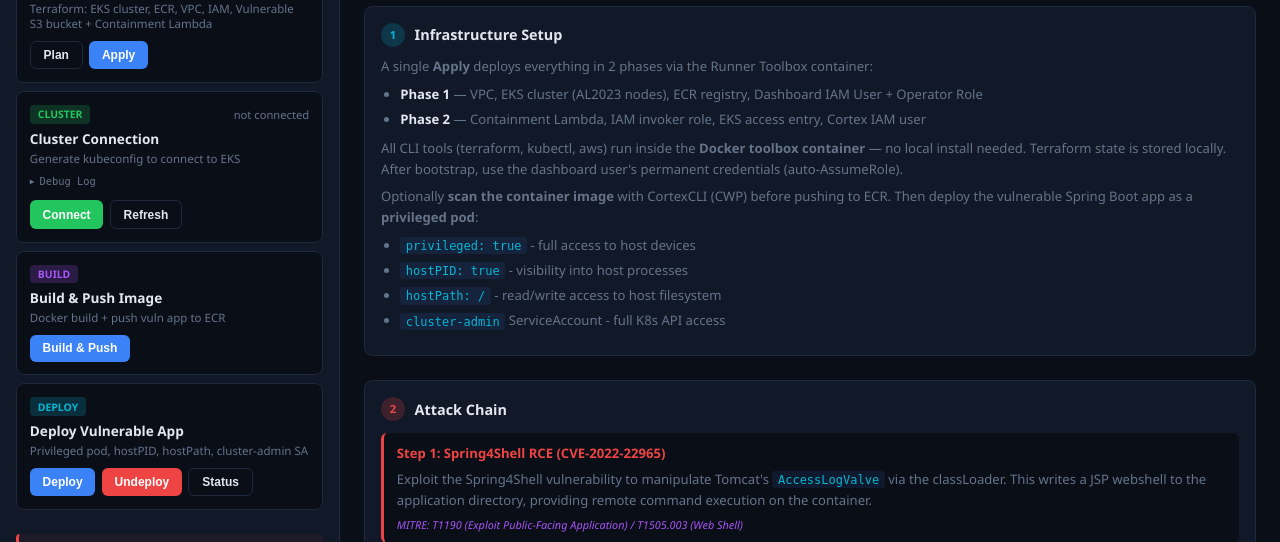
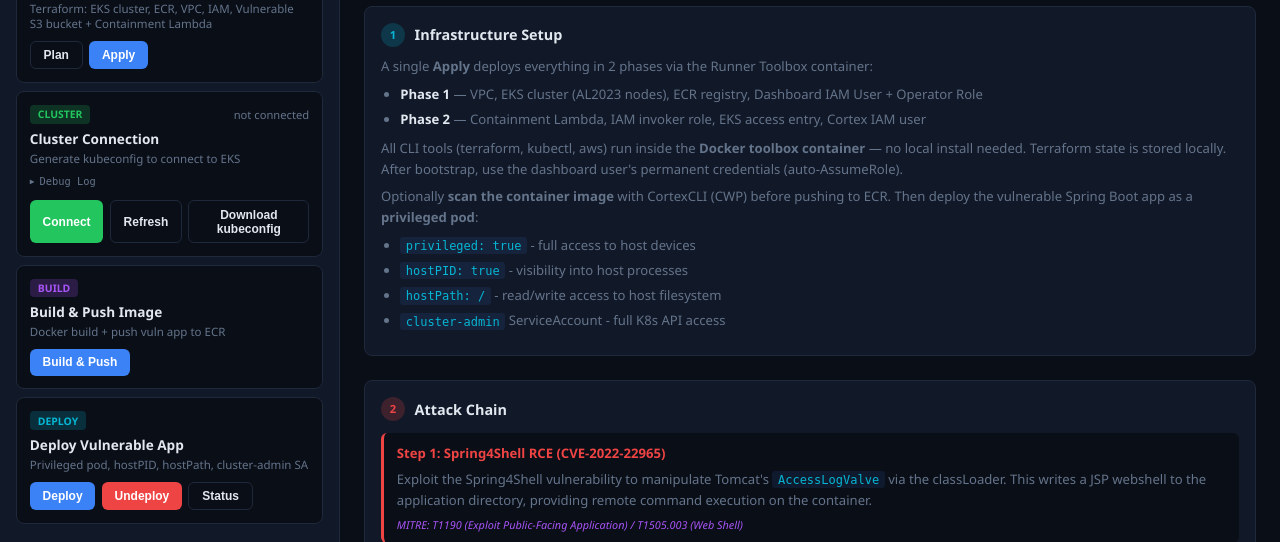
Before and after one commit to cortex-cloud-demo/K8s-Container-Escape-Demo, a Flask app: page / in a window 1280 px wide. Shown: the part 899-1441 px from the top of the page. Run offline with Flask 3, Linux system fonts and the light colour scheme; some libraries are stand-ins or nearby versions.

Commit message:
Update RKE2 support

```diff
--- a/dashboard/app.py
+++ b/dashboard/app.py
@@ -14,7 +14,7 @@
 import urllib.error
 import urllib.parse
 
-from flask import Flask, jsonify, render_template, request
+from flask import Flask, jsonify, render_template, request, send_file
 
 app = Flask(__name__)
 
@@ -264,6 +264,84 @@
     return " ".join(parts)
 
 
+def patch_kubeconfig_skip_tls(content):
+    """Rewrite a kubeconfig so each cluster uses insecure-skip-tls-verify.
+
+    Removes certificate-authority-data and sets insecure-skip-tls-verify: true.
+    This avoids TLS validation failures when a TLS-intercepting VPN
+    (GlobalProtect with `decrypt-untrust`) sits between the client and the
+    RKE2 API server. The cluster control plane is exposed publicly for the
+    demo and authenticated via client cert / bearer token in the same file,
+    so skipping CA verification is acceptable here.
+    """
+    try:
+        kc = yaml.safe_load(content)
+    except Exception:
+        return content
+    if not isinstance(kc, dict) or not kc.get("clusters"):
+        return content
+    for entry in kc["clusters"]:
+        cluster = entry.get("cluster") or {}
+        cluster.pop("certificate-authority-data", None)
+        cluster.pop("certificate-authority", None)
+        cluster["insecure-skip-tls-verify"] = True
+        entry["cluster"] = cluster
+    return yaml.safe_dump(kc, default_flow_style=False)
+
+
+def ensure_rke2_kubeconfig(force_refresh=False):
+    """Ensure the RKE2 BYOC kubeconfig file exists, fetching from SSM if needed.
+
+    Returns (ok, message, info) where info is {'cluster': ..., 'region': ...,
+    'endpoint': ...} on success.
+    """
+    region = aws_credentials.get("aws_region") or "eu-west-3"
+    info = {"cluster": "rke2-escape-demo", "region": region, "endpoint": ""}
+
+    if (not force_refresh
+            and os.path.isfile(KUBECONFIG_BYOC_PATH)
+            and os.path.getsize(KUBECONFIG_BYOC_PATH) > 0):
+        return True, "kubeconfig already present", info
+
+    env = os.environ.copy()
+    env.update(get_aws_env())
+    param_name = f"/{RKE2_PROJECT_NAME}/kubeconfig"
+    r = subprocess.run(
+        f"aws ssm get-parameter --region {region} --name {param_name} "
+        f"--with-decryption --query Parameter.Value --output text",
+        shell=True, capture_output=True, text=True, env=env, timeout=30,
+    )
+    if r.returncode != 0:
+        msg = r.stderr.strip() or "unknown error"
+        return False, (
+            f"Failed to fetch RKE2 kubeconfig from SSM ({param_name}): {msg}. "
+            f"Check that the RKE2 apply has finished and cloud-init pushed the "
+            f"kubeconfig (~3-5 min after apply)."
+        ), info
+    kc = r.stdout.strip()
+    if not kc or kc.startswith("file://"):
+        return False, (
+            "SSM returned empty kubeconfig. Wait for cloud-init to finish "
+            "(~3-5 min after RKE2 apply) and try again."
+        ), info
+
+    kc = patch_kubeconfig_skip_tls(kc)
+    with open(KUBECONFIG_BYOC_PATH, "w") as f:
+        f.write(kc)
+    os.chmod(KUBECONFIG_BYOC_PATH, 0o600)
+
+    external_cluster["enabled"] = True
+    external_cluster["kubeconfig"] = kc
+    if not external_cluster.get("app_host"):
+        public_ip = tf_output(TERRAFORM_RKE2_DIR, "public_ip", env)
+        if public_ip:
+            external_cluster["app_host"] = f"{public_ip}:{RKE2_INGRESS_PORT}"
+    if not external_cluster.get("image_url"):
+        external_cluster["image_url"] = RKE2_DEFAULT_IMAGE
+    save_credentials()
+    return True, "kubeconfig fetched from SSM", info
+
+
 def generate_kubeconfig(cluster_name, region):
     """Generate a kubeconfig with AWS credentials embedded in the exec env section."""
     env = os.environ.copy()
@@ -658,24 +736,68 @@
 
 @app.route("/api/kubeconfig/generate", methods=["POST"])
 def api_generate_kubeconfig():
-    """Generate kubeconfig with embedded AWS credentials."""
+    """Connect to the cluster. EKS: generate kubeconfig with embedded AWS creds.
+    RKE2/BYOC: ensure the BYOC kubeconfig file is present (fetch from SSM for RKE2)."""
     try:
+        mode = (app_settings.get("infra_mode") or "eks").lower()
+
+        if mode == "rke2":
+            # Always re-fetch from SSM so we pick up the latest server IP after
+            # an EC2 re-deploy. Cheap (one AWS call) and avoids the "stale
+            # kubeconfig with old IP" trap.
+            ok, msg, info = ensure_rke2_kubeconfig(force_refresh=True)
+            if not ok:
+                return jsonify({"status": "error", "message": msg}), 500
+            return jsonify({
+                "status": "ok",
+                "path": KUBECONFIG_BYOC_PATH,
+                "cluster": info.get("cluster") or "rke2-escape-demo",
+                "region": info.get("region") or aws_credentials.get("aws_region") or "eu-west-3",
+                "mode": "rke2",
+            })
+
+        if mode == "byoc":
+            if not external_cluster.get("enabled") or not os.path.isfile(KUBECONFIG_BYOC_PATH):
+                return jsonify({
+                    "status": "error",
+                    "message": "BYOC kubeconfig not configured. Use the BYOC settings card to upload one.",
+                }), 400
+            return jsonify({
+                "status": "ok",
+                "path": KUBECONFIG_BYOC_PATH,
+                "cluster": "byoc-cluster",
+                "region": aws_credentials.get("aws_region") or "",
+                "mode": "byoc",
+            })
+
+        # EKS (default)
         env = os.environ.copy()
         env.update(get_aws_env())
         region = tf_output(TERRAFORM_DIR, "region", env) or aws_credentials["aws_region"] or "eu-west-3"
         cluster = tf_output(TERRAFORM_DIR, "cluster_name", env) or "eks-escape-demo"
         path = generate_kubeconfig(cluster, region)
-        return jsonify({"status": "ok", "path": path, "cluster": cluster, "region": region})
+        return jsonify({
+            "status": "ok", "path": path, "cluster": cluster,
+            "region": region, "mode": "eks",
+        })
     except Exception as e:
         return jsonify({"status": "error", "message": str(e)}), 500
 
 
 @app.route("/api/kubeconfig/status", methods=["GET"])
 def api_kubeconfig_status():
-    """Check kubeconfig existence and test cluster connectivity."""
+    """Check kubeconfig existence and test cluster connectivity.
+
+    Mode-aware: in EKS mode we read .kubeconfig and run `aws eks get-token`;
+    in RKE2/BYOC mode we read .kubeconfig-byoc and skip the AWS auth step.
+    """
     debug_log = []
+    mode = (app_settings.get("infra_mode") or "eks").lower()
+    is_external = mode in ("rke2", "byoc")
+    kubeconfig_file = KUBECONFIG_BYOC_PATH if is_external else KUBECONFIG_PATH
+
     result = {
-        "kubeconfig_exists": os.path.exists(KUBECONFIG_PATH),
+        "kubeconfig_exists": os.path.exists(kubeconfig_file),
         "cluster_name": None,
         "region": None,
         "endpoint": None,
@@ -683,27 +805,34 @@
         "server_version": None,
         "nodes": None,
         "error": None,
+        "mode": mode,
         "debug": debug_log,
     }
 
-    debug_log.append(f"KUBECONFIG path: {KUBECONFIG_PATH}")
+    debug_log.append(f"Infra mode: {mode}")
+    debug_log.append(f"KUBECONFIG path: {kubeconfig_file}")
     debug_log.append(f"KUBECONFIG exists: {result['kubeconfig_exists']}")
 
     if not result["kubeconfig_exists"]:
-        debug_log.append("No kubeconfig file found. Click 'Connect' to generate one.")
+        if is_external:
+            debug_log.append(
+                "No BYOC kubeconfig found. For RKE2: click 'Connect' to fetch it "
+                "from SSM (requires cloud-init to be done, ~3-5 min after apply)."
+            )
+        else:
+            debug_log.append("No kubeconfig file found. Click 'Connect' to generate one.")
         return jsonify(result)
 
     # Read cluster name from kubeconfig
     try:
-        import yaml
-        with open(KUBECONFIG_PATH) as f:
+        with open(kubeconfig_file) as f:
             kc = yaml.safe_load(f)
         if kc and kc.get("clusters"):
             result["cluster_name"] = kc["clusters"][0]["name"]
             result["endpoint"] = kc["clusters"][0]["cluster"].get("server", "")
             debug_log.append(f"Cluster: {result['cluster_name']}")
             debug_log.append(f"Endpoint: {result['endpoint']}")
-        if kc and kc.get("users"):
+        if kc and kc.get("users") and not is_external:
             user_exec = kc["users"][0].get("user", {}).get("exec", {})
             args = user_exec.get("args", [])
             for i, a in enumerate(args):
@@ -719,34 +848,39 @@
     except Exception as e:
         debug_log.append(f"Error reading kubeconfig: {e}")
 
-    # Test connectivity
+    # Build env: for EKS we need AWS creds for the exec plugin; for BYOC/RKE2
+    # we only need KUBECONFIG to point at the right file.
     env = os.environ.copy()
-    env.update(get_aws_env())
-    debug_log.append(f"AWS_ACCESS_KEY_ID set in env: {bool(env.get('AWS_ACCESS_KEY_ID'))}")
-    debug_log.append(f"AWS_SESSION_TOKEN set in env: {bool(env.get('AWS_SESSION_TOKEN'))}")
-    debug_log.append(f"AWS_REGION: {env.get('AWS_REGION', 'not set')}")
-
-    # Step 1: test aws eks get-token
-    try:
-        cluster_name = result["cluster_name"] or "eks-escape-demo"
-        region = result["region"] or env.get("AWS_REGION", "eu-west-3")
-        token_r = subprocess.run(
-            f"aws eks get-token --cluster-name {cluster_name} --region {region} --output json",
-            shell=True, capture_output=True, text=True, env=env, timeout=15,
-        )
-        if token_r.returncode == 0:
-            debug_log.append("aws eks get-token: OK")
-        else:
-            debug_log.append(f"aws eks get-token: FAILED (exit {token_r.returncode})")
-            debug_log.append(f"stderr: {token_r.stderr.strip()}")
-            result["error"] = f"aws eks get-token failed: {token_r.stderr.strip()}"
+    if is_external:
+        env["KUBECONFIG"] = kubeconfig_file
+    else:
+        env.update(get_aws_env())
+        debug_log.append(f"AWS_ACCESS_KEY_ID set in env: {bool(env.get('AWS_ACCESS_KEY_ID'))}")
+        debug_log.append(f"AWS_SESSION_TOKEN set in env: {bool(env.get('AWS_SESSION_TOKEN'))}")
+        debug_log.append(f"AWS_REGION: {env.get('AWS_REGION', 'not set')}")
+
+    # Step 1 (EKS only): test aws eks get-token
+    if not is_external:
+        try:
+            cluster_name = result["cluster_name"] or "eks-escape-demo"
+            region = result["region"] or env.get("AWS_REGION", "eu-west-3")
+            token_r = subprocess.run(
+                f"aws eks get-token --cluster-name {cluster_name} --region {region} --output json",
+                shell=True, capture_output=True, text=True, env=env, timeout=15,
+            )
+            if token_r.returncode == 0:
+                debug_log.append("aws eks get-token: OK")
+            else:
+                debug_log.append(f"aws eks get-token: FAILED (exit {token_r.returncode})")
+                debug_log.append(f"stderr: {token_r.stderr.strip()}")
+                result["error"] = f"aws eks get-token failed: {token_r.stderr.strip()}"
+                return jsonify(result)
+        except subprocess.TimeoutExpired:
+            debug_log.append("aws eks get-token: TIMEOUT (15s)")
+            result["error"] = "aws eks get-token timed out"
             return jsonify(result)
-    except subprocess.TimeoutExpired:
-        debug_log.append("aws eks get-token: TIMEOUT (15s)")
-        result["error"] = "aws eks get-token timed out"
-        return jsonify(result)
-    except Exception as e:
-        debug_log.append(f"aws eks get-token: EXCEPTION {e}")
+        except Exception as e:
+            debug_log.append(f"aws eks get-token: EXCEPTION {e}")
 
     # Step 2: kubectl version
     try:
@@ -803,6 +937,26 @@
     return jsonify(result)
 
 
+@app.route("/api/kubeconfig/download", methods=["GET"])
+def api_kubeconfig_download():
+    """Download the active kubeconfig file (EKS .kubeconfig or BYOC/RKE2 .kubeconfig-byoc)."""
+    mode = (app_settings.get("infra_mode") or "eks").lower()
+    is_external = mode in ("rke2", "byoc")
+    path = KUBECONFIG_BYOC_PATH if is_external else KUBECONFIG_PATH
+    if not os.path.isfile(path) or os.path.getsize(path) == 0:
+        return jsonify({
+            "status": "error",
+            "message": f"No kubeconfig available for mode '{mode}'. Click Connect first.",
+        }), 404
+    download_name = f"kubeconfig-{mode}.yaml"
+    return send_file(
+        path,
+        mimetype="application/yaml",
+        as_attachment=True,
+        download_name=download_name,
+    )
+
+
 # ─── Terraform Helpers ───────────────────────────────────────────────────────
 
 
@@ -1110,6 +1264,23 @@
 
 
 # ─── Infrastructure (RKE2) ──────────────────────────────────────────────────
+
+
+@app.route("/api/infra-rke2/plan", methods=["POST"])
+def infra_rke2_plan():
+    """Show terraform plan for the RKE2 stack only (no EKS infra)."""
+    rke2_dir = TERRAFORM_RKE2_DIR.replace(PROJECT_ROOT, "").lstrip("/")
+    region = aws_credentials.get("aws_region") or "eu-west-3"
+    cmd = f"""set -e
+echo "=================================================="
+echo "  Terraform Plan (RKE2 single-node on EC2)"
+echo "=================================================="
+cd {rke2_dir}
+{tf_init_cmd()}
+terraform plan -no-color -var="aws_region={region}"
+"""
+    task_id = create_task("Terraform Plan (RKE2)", cmd, use_toolbox=True)
+    return jsonify({"task_id": task_id})
 
 
 @app.route("/api/infra-rke2/apply", methods=["POST"])
@@ -1179,6 +1350,7 @@
         if r2.returncode != 0 or not kc or kc.startswith("file://"):
             tasks[task_id]["output"] += f"\n[finalize] kubeconfig fetch failed: {r2.stderr or 'empty'}\n"
             return
+        kc = patch_kubeconfig_skip_tls(kc)
         with open(KUBECONFIG_BYOC_PATH, "w") as f:
             f.write(kc)
         os.chmod(KUBECONFIG_BYOC_PATH, 0o600)
--- a/dashboard/templates/index.html
+++ b/dashboard/templates/index.html
@@ -264,6 +264,7 @@
                 <div class="step-actions">
                     <button class="btn btn-success" onclick="connectCluster()">Connect</button>
                     <button class="btn btn-ghost" onclick="refreshClusterStatus()">Refresh</button>
+                    <button class="btn btn-ghost" id="btn-download-kubeconfig" onclick="downloadKubeconfig()">Download kubeconfig</button>
                 </div>
             </div>
 
```
Also changed, not shown: dashboard/static/js/app.js, 1 other file.
